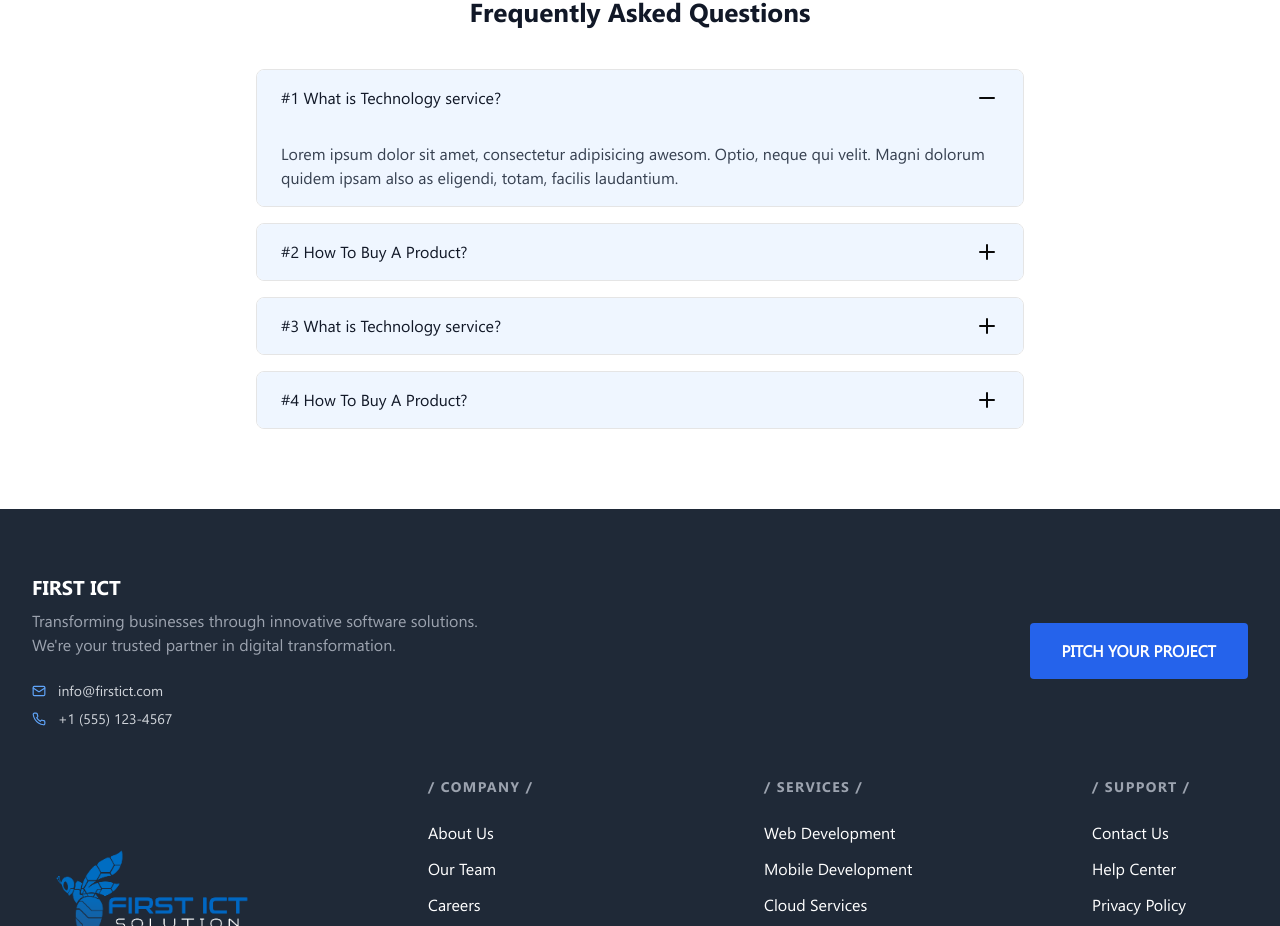
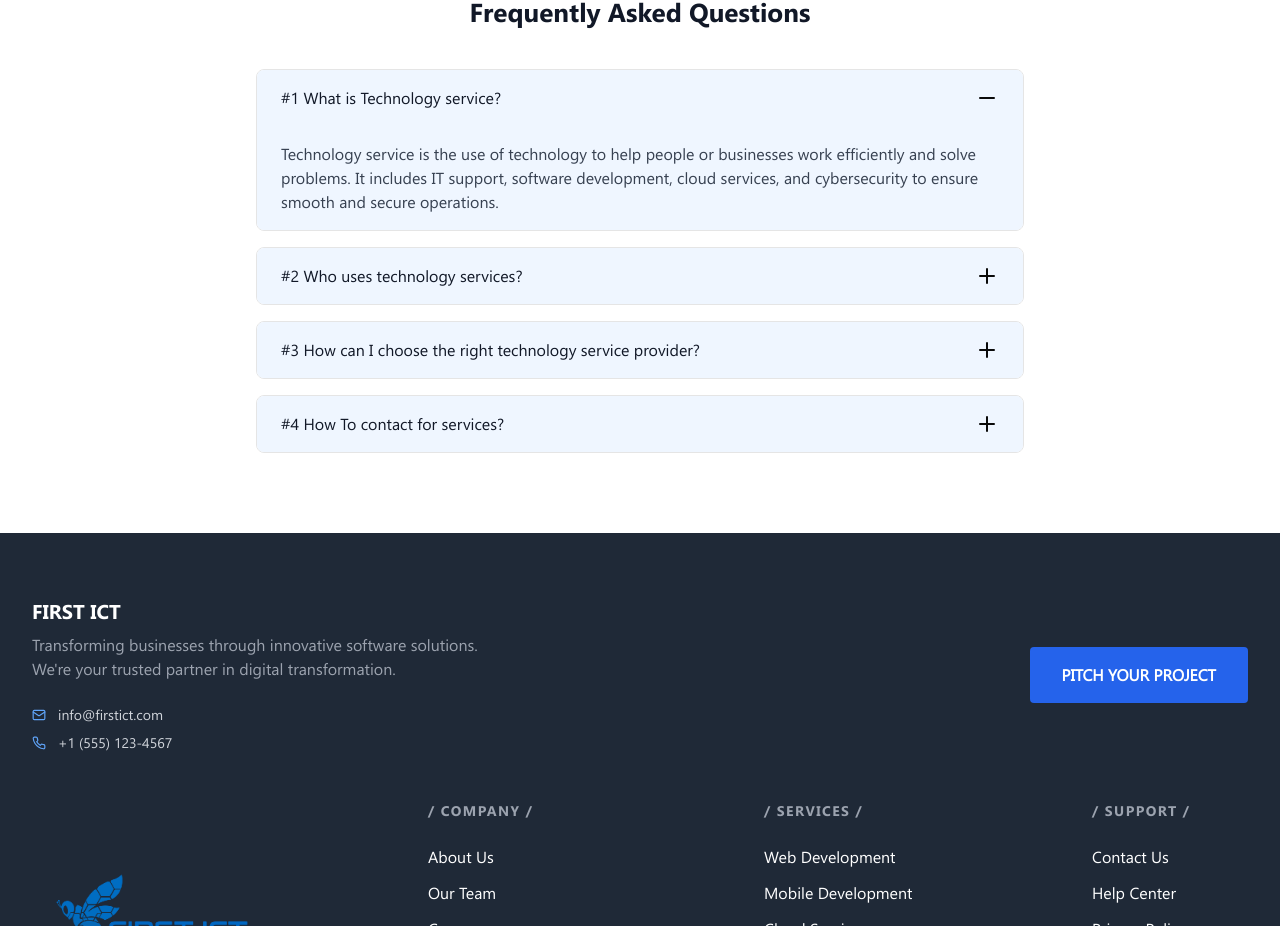
Before and after one commit to first-ict-solution/Frontend, a React (Vite) app: page /contact in a window 1280 px wide. Shown: the part 995-1921 px from the top of the page. Built offline with nearby package versions, Linux system fonts and the light colour scheme; no server answers.

Commit message:
fix content FAQ

```diff
--- a/src/pages/Contact/contact.tsx
+++ b/src/pages/Contact/contact.tsx
@@ -26,23 +26,22 @@ interface FAQItem {
 const faqs: FAQItem[] = [
   {
     question: "What is Technology service?",
-    answer:
-      "Lorem ipsum dolor sit amet, consectetur adipisicing awesom. Optio, neque qui velit. Magni dolorum quidem ipsam also as eligendi, totam, facilis laudantium.",
+    answer: "Technology service is the use of technology to help people or businesses work efficiently and solve problems. It includes IT support, software development, cloud services, and cybersecurity to ensure smooth and secure operations."
   },
   {
-    question: "How To Buy A Product?",
+    question: "Who uses technology services?",
     answer:
-      "You can browse our products, add them to cart, and checkout using your preferred payment method. We will deliver to your address promptly.",
+      "Both individuals and organizations—such as schools, businesses, and government offices—use technology services to manage and improve their technological operations.",
   },
   {
-    question: "What is Technology service?",
+    question: "How can I choose the right technology service provider?",
     answer:
-      "Lorem ipsum dolor sit amet, consectetur adipisicing awesom. Optio, neque qui velit. Magni dolorum quidem ipsam also as eligendi, totam, facilis laudantium.",
+      "When choosing a technology service provider, consider their expertise, experience, and client reviews. It's important to assess their understanding of your industry and their ability to deliver tailored solutions.",
   },
   {
-    question: "How To Buy A Product?",
+    question: "How To contact for services?",
     answer:
-      "You can browse our products, add them to cart, and checkout using your preferred payment method. We will deliver to your address promptly.",
+      "You can contact us through our website's contact form, email us at info@firstict.com, or call us at +1 (555) 123-4567.",
   },
 ];
 
```
